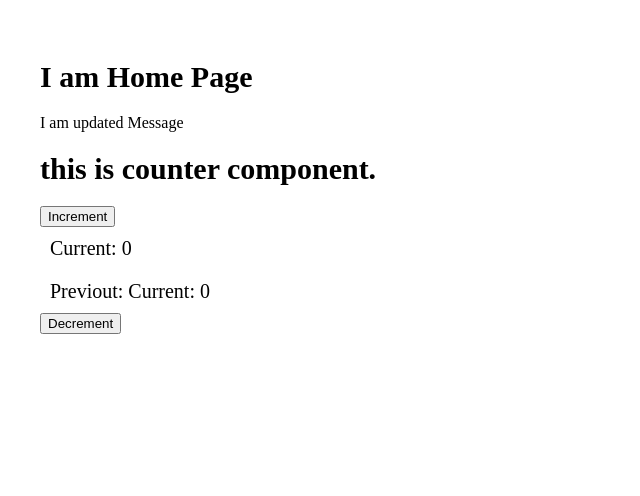
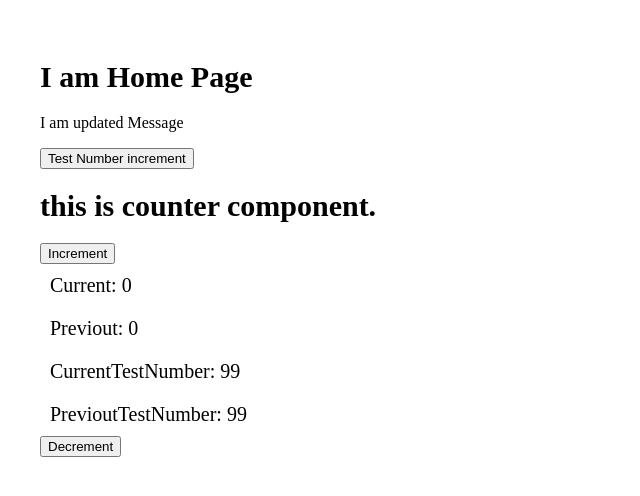
Before and after one commit to ta21no/ta21no-reactjs-firebase-servicario, a React (Create React App) app: page / in a window 1280 px wide. Shown: the top 496 px of the page, without its empty margins (0-640 px from the left). Built offline with nearby package versions, Linux system fonts and the light colour scheme.

Commit message:
親componentでもうひとつstateを作り それを子コンポーネントでrefを使って受け取る

```diff
--- a/src/components/Counter.js
+++ b/src/components/Counter.js
@@ -12,9 +12,10 @@ function usePrevious(value) {
 
 const Counter = props => {
     const [count, setCount] = useState(0)
-    const { title, onChange } = props
+    const { title, onChange, testNumber } = props
 
     const prevCount = usePrevious(count)
+    const prevTestNumber = usePrevious(testNumber)
 
     const increment = () => {
         const newCount = count + 1
@@ -33,7 +34,9 @@ const Counter = props => {
             <h1>{title}</h1>
             <button onClick={increment}>Increment</button>
             <div className="counter">Current: {count}</div>
-            <div className="counter">Previout: Current: {prevCount}</div>
+            <div className="counter">Previout: {prevCount}</div>
+            <div className="counter">CurrentTestNumber: {testNumber}</div>
+            <div className="counter">PrevioutTestNumber: {prevTestNumber}</div>
             <button onClick={decrement}>Decrement</button>
         </div>
     )
--- a/src/pages/Home.js
+++ b/src/pages/Home.js
@@ -35,7 +35,8 @@ import Counter from "../components/Counter";
 class Home extends React.Component {
 
     state = {
-        message: 'Super Message!!!'
+        message: 'Super Message!!!',
+        testNumber: 99
     }
 
     componentDidMount() {
@@ -53,12 +54,14 @@ class Home extends React.Component {
     }
 
     render() {
-        const { message } = this.state;
+        const { message, testNumber } = this.state;
         return (
             <div className="container">
                 <h1>I am Home Page</h1>
                 <p>{message}</p>
+                <button onClick={() => this.setState({testNumber: testNumber + 1})}>Test Number increment</button>
                 <Counter
+                    testNumber={testNumber}
                     onChange={this.displayMessage}
                     title={'this is counter component.'}/>
             </div>
```
